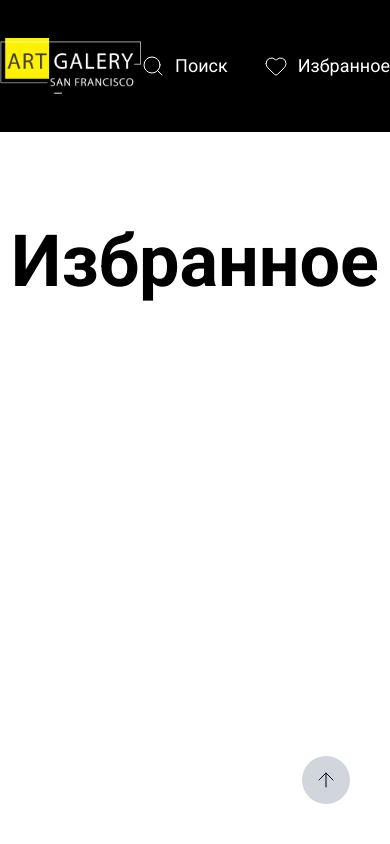
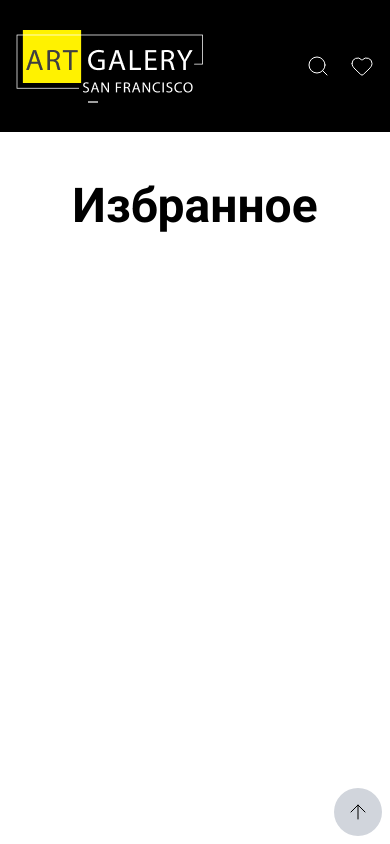
Before and after one commit to qwesmayn/berkut, a React (Vite) app: page /favorites in a window 390 px wide. Built offline with nearby package versions, Linux system fonts and the light colour scheme.

Commit message:
Update README and improve responsive design across multiple components

```diff
--- a/src/entities/image/ui/ImageCard.tsx
+++ b/src/entities/image/ui/ImageCard.tsx
@@ -17,7 +17,7 @@ export const ImageCard: FC<ImageCardProps> = memo(({ image }) => {
   return (
     <button
       onClick={handleClick}
-      className="w-[473px] h-[440px] cursor-pointer hover:scale-103 transition-transform duration-300"
+      className="lg:w-[473px] lg:h-[440px] w-[334px] h-[311px] cursor-pointer hover:scale-103 transition-transform duration-300 will-change-transform"
     >
       <img
         src={image.urls.small}
--- a/src/pages/Favorites/Favorites.tsx
+++ b/src/pages/Favorites/Favorites.tsx
@@ -6,12 +6,12 @@ export const Favorites: FC = () => {
   const favorites = JSON.parse(localStorage.getItem("favorites") || "[]");
 
   return (
-    <main className="pb-[167px] pt-[94px]">
-      <section className="space-y-[101px]">
+    <main className="sm:pb-[167px] pb-[100px] sm:pt-[94px] pt-[50px]">
+      <section className="sm:space-y-[101px] space-y-[50px]">
         <div>
-          <h1 className="text-7xl font-bold text-center">Избранное</h1>
+          <h1 className="sm:text-7xl text-5xl font-bold text-center">Избранное</h1>
         </div>
-        <div className="flex flex-wrap justify-center gap-[30px] max-w-[1479px] mx-auto">
+        <div className="flex flex-wrap justify-center gap-[30px] max-w-[1479px] mx-auto sm:px-0 px-3">
           {favorites.map((favorite: IImage) => (
             <ImageCard key={favorite.id} image={favorite} />
           ))}
--- a/src/pages/HomePage/HomePage.tsx
+++ b/src/pages/HomePage/HomePage.tsx
@@ -39,13 +39,13 @@ export const HomePage: FC = () => {
     <main className="space-y-[114px] pb-[114px]">
       <section className="text-white">
         <div className="flex items-center bg-[url('@shared/assets/background/background.png')] bg-cover bg-center h-[268px]">
-          <div className="relative max-w-[866px] w-full mx-auto flex items-center justify-center">
+          <div className="relative max-w-[866px] w-full mx-auto flex items-center justify-center lg:px-0 px-4">
             <input
               type="text"
               placeholder="Поиск"
               value={inputValue}
               onChange={handleSearch}
-              className="text-2xl w-full h-[70px] bg-white py-5 px-8 text-black placeholder:text-black font-light ring-0 outline-none pr-[70px]"
+              className="text-2xl w-full h-[50px] sm:h-[70px] bg-white py-5 px-8 text-black placeholder:text-black font-light ring-0 outline-none pr-[70px]"
             />
             <Search
               size={24}
@@ -63,7 +63,7 @@ export const HomePage: FC = () => {
         </div>
       )}
 
-      <section className="flex flex-wrap justify-center gap-[30px] max-w-[1479px] mx-auto">
+      <section className="flex flex-wrap justify-center sm:gap-[30px] gap-[20px] max-w-[1479px] mx-auto sm:px-0 px-3">
         {isLoading
           ? Array(9)
               .fill(0)
--- a/src/pages/ImageInfo/ImageInfo.tsx
+++ b/src/pages/ImageInfo/ImageInfo.tsx
@@ -10,7 +10,7 @@ import { getImageById } from "@/entities/image/api/getImageById";
 
 export const ImageInfo: FC = () => {
   const { id } = useParams();
-  const { data, isLoading, isError } = useQuery({
+  const { data, isLoading } = useQuery({
     queryKey: ["image", id],
     queryFn: () => getImageById(id as string),
   });
--- a/src/shared/ui/focusUp.tsx
+++ b/src/shared/ui/focusUp.tsx
@@ -3,7 +3,7 @@ import type { FC } from "react";
 
 export const FocusUp: FC = () => {
   return (
-    <a href="#top" className="fixed bottom-10 right-10 bg-gray-300 rounded-full p-3 cursor-pointer hover:bg-gray-400 transition-colors duration-300 ">
+    <a href="#top" className="fixed sm:bottom-10 bottom-2 sm:right-10 right-2 bg-gray-300 rounded-full p-3 cursor-pointer hover:bg-gray-400 transition-colors duration-300 ">
       <ArrowUp size={24} strokeWidth={1} color="black" />
     </a>
   );
--- a/src/widgets/Header/ui/Header.tsx
+++ b/src/widgets/Header/ui/Header.tsx
@@ -8,22 +8,22 @@ export const Header: FC = () => {
 
   return (
     <header className="bg-black text-white flex items-center min-h-[132px]">
-      <div className="flex justify-between items-center w-full max-w-[1377px] mx-auto">
+      <div className="flex justify-between items-center w-full max-w-[1377px] mx-auto px-4">
         <div>
           <Link to={pageConfig.home}>
             <img src="/logo.png" alt="logo" />
           </Link>
         </div>
-        <div className="flex items-center gap-9">
+        <div className="flex items-center gap-5 sm:gap-9">
           {pathname !== pageConfig.home && (
             <Link to={pageConfig.home} className="flex items-center gap-[10px] text-lg font-normal">
               <Search size={24} strokeWidth={1} />
-              <p>Поиск</p>
+              <p className="hidden sm:block">Поиск</p>
             </Link>
           )}
           <Link to={pageConfig.favorites} className="flex items-center gap-[10px] text-lg font-normal">
             <Heart size={24} strokeWidth={1} />
-            <p>Избранное</p>
+            <p className="hidden sm:block">Избранное</p>
           </Link>
         </div>
       </div>
```
Also changed, not shown: 1 other file (tests, documents, lock files or other folders).
